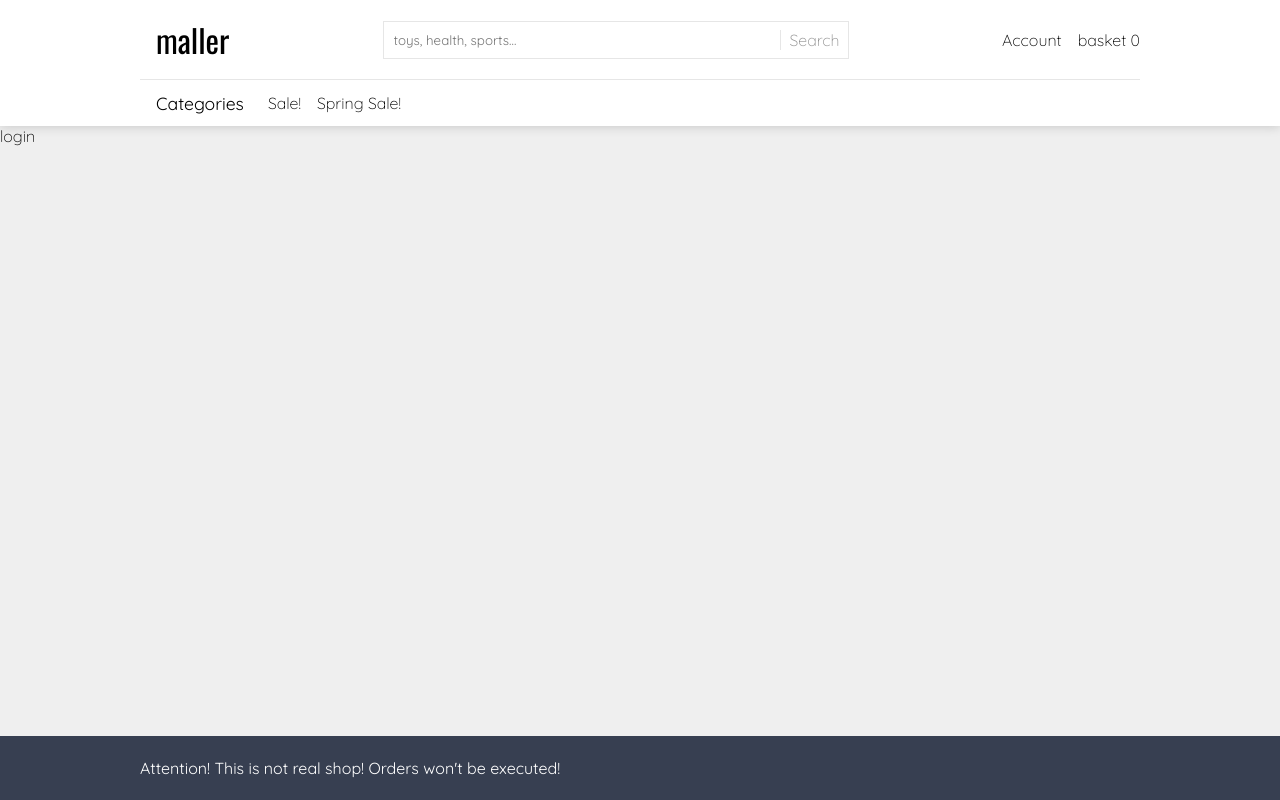
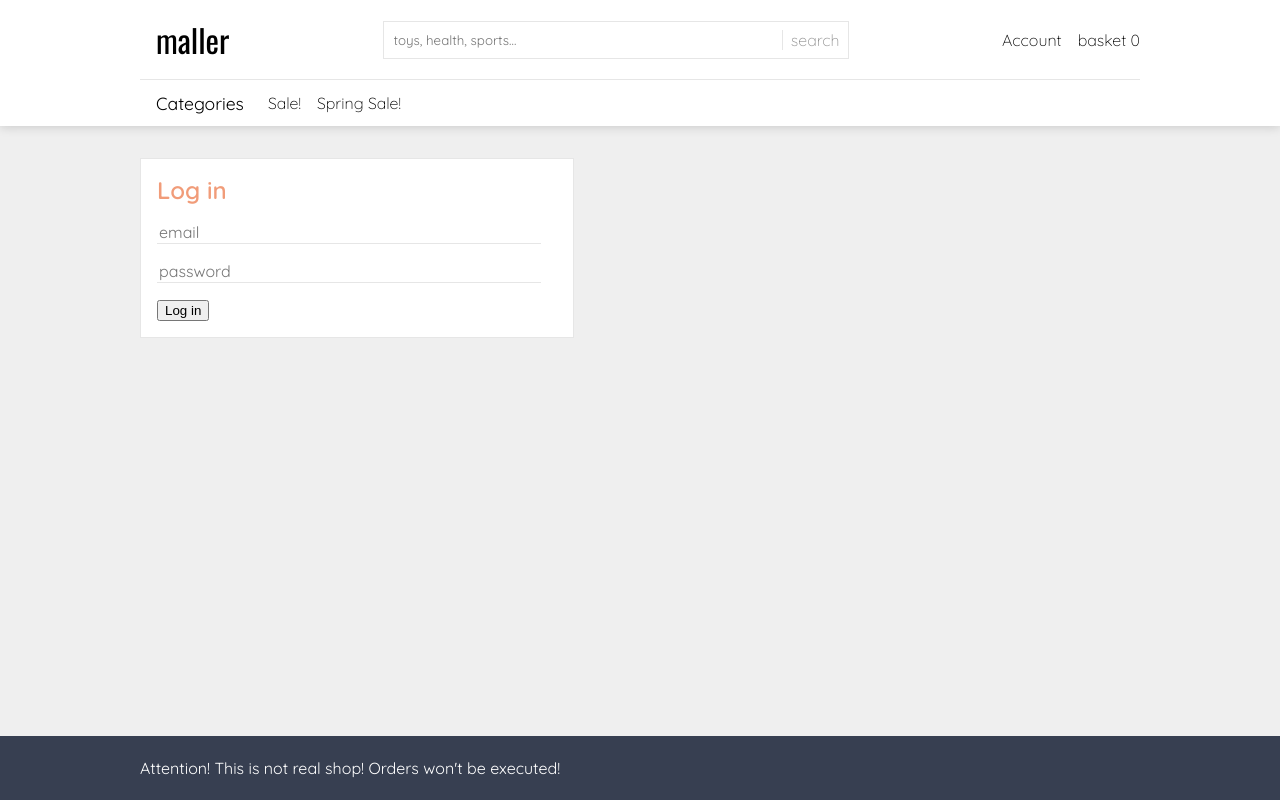
Before and after one commit to krzygrzywygrzy/maller, a React (Create React App) app: page /login in a window 1280 px wide. Built offline with nearby package versions, Linux system fonts and the light colour scheme; no server answers; the database is empty.

Commit message:
reducers & actions code documentation, logInPage layout

```diff
--- a/src/core/navbar/navbar.css
+++ b/src/core/navbar/navbar.css
@@ -97,7 +97,7 @@ li:hover,
 }
 
 .search_btn {
-  color: black;
+  color: #f19c79;
 }
 
 .navbar-options {
--- a/src/core/navbar/navbar.tsx
+++ b/src/core/navbar/navbar.tsx
@@ -2,7 +2,7 @@ import { connect } from "react-redux";
 import { Link } from "wouter";
 import Basket from "../../interfaces/basket";
 import "./navbar.css";
-import React, { useState, useEffect, useRef } from "react";
+import React, { useState, useEffect } from "react";
 import CategoryList from "./categoryList";
 import { getCategoryAction } from "../../store/actions/categoryActions";
 import Category from "../../interfaces/categories";
@@ -25,12 +25,6 @@ const Navbar: React.FC<NavbarProps> = ({
     if (categories.length === 0) getCategories();
   }, []);
 
-  useEffect(() => {
-    //TODO: close menu after clicking outside of it
-    if (showCategory) {
-    }
-  }, [showCategory]);
-
   const handleChange = (phrase: String) => {
     //TODO: search in db
   };
@@ -52,7 +46,9 @@ const Navbar: React.FC<NavbarProps> = ({
               onChange={(e) => handleChange(e.target.value)}
               placeholder="toys, health, sports..."
             />
-            <div className="search_btn">Search</div>
+            <div className="search_btn">
+              <span>search</span>
+            </div>
           </div>
         </div>
         <div className="navbar-options">
--- a/src/index.css
+++ b/src/index.css
@@ -32,12 +32,12 @@ a {
   text-decoration: none;
 }
 
-input[type="text"] {
+input {
   border: none;
   width: 95%;
   font-family: "Quicksand", sans-serif;
 }
-input[type="text"]:focus {
+input:focus {
   outline: none;
 }
 
--- /dev/null
+++ b/src/pages/auth/auth.css
@@ -0,0 +1,27 @@
+.form-container {
+  background: white;
+  padding: 1rem;
+  width: 40%;
+  border: 1px solid #e6e6e6;
+}
+
+.input-container {
+  margin-bottom: 1rem;
+}
+
+.input-container > input {
+  border-bottom: 1px solid #e6e6e6;
+  font-size: 1rem;
+  transition: all 0.3s ease-in;
+}
+
+.input-container > input:focus {
+  border-bottom: 1px solid #f19c79;
+}
+
+.form-title {
+  color: #f19c79;
+  font-size: 1.5rem;
+  font-weight: 600;
+  margin-bottom: 1rem;
+}
--- a/src/pages/auth/login.tsx
+++ b/src/pages/auth/login.tsx
@@ -1,5 +1,58 @@
-const LogInPage = () => {
-  return <div>login</div>;
+import React, { useState } from "react";
+import { connect } from "react-redux";
+import { logInAction } from "../../store/actions/authActions";
+import "./auth.css";
+
+interface LogInPageProps {
+  logInAction: Function;
+}
+
+const LogInPage: React.FC<LogInPageProps> = ({
+  logInAction,
+}: LogInPageProps) => {
+  const [email, setEmail] = useState<String>("");
+  const [password, setPassword] = useState<String>("");
+
+  const handleSubmit = () => {
+    //TODO: check if email has proper format
+    console.log("submit!");
+  };
+
+  return (
+    <div className="container">
+      <div className="form-container">
+        <div className="form-title">
+          <span>Log in</span>
+        </div>
+        <div className="input-container">
+          <input
+            type="text"
+            placeholder="email"
+            onChange={(e) => {
+              setEmail(e.target.value);
+            }}
+          />
+        </div>
+        <div className="input-container">
+          <input
+            type="password"
+            placeholder="password"
+            onChange={(e) => {
+              setPassword(e.target.value);
+            }}
+          />
+        </div>
+        <button onClick={handleSubmit}>Log in</button>
+      </div>
+    </div>
+  );
 };
 
-export default LogInPage;
+const mapDispatchToProps = (dispatch: Function) => {
+  return {
+    logInAction: (email: string, password: string) =>
+      dispatch(logInAction(email, password)),
+  };
+};
+
+export default connect(null, mapDispatchToProps)(LogInPage);
--- a/src/store/actions/authActions.ts
+++ b/src/store/actions/authActions.ts
@@ -3,6 +3,18 @@ import { ThunkAction, ThunkDispatch } from "redux-thunk";
 import { auth } from "../../services/firebase.config";
 import { rootState } from "../reducers/rootReducer";
 
+/**
+ * Redux Thunk actions for user authorization
+ */
+
+/**
+ * handles user sign up
+ *
+ * @param email -> email user provides in SignUpPage
+ * @param password -> password user provides in SignUpPAge
+ *
+ * dispatches {authReducer} action
+ */
 const signUpAction: ActionCreator<
   ThunkAction<Promise<void>, rootState, void, Action>
 > = (email: string, password: string) => {
@@ -20,6 +32,15 @@ const signUpAction: ActionCreator<
   };
 };
 
+/**
+ * handles user login
+ *
+ * @param email -> email user provides in LogInPage
+ * @param password -> password user provides in LogInPage
+ *
+ *  dispatches {authReducer} action
+ */
+
 const logInAction: ActionCreator<
   ThunkAction<Promise<void>, rootState, void, Action>
 > = (email: string, password: string) => {
@@ -28,4 +49,4 @@ const logInAction: ActionCreator<
   };
 };
 
-export { signUpAction };
+export { signUpAction, logInAction };
--- a/src/store/actions/categoryActions.ts
+++ b/src/store/actions/categoryActions.ts
@@ -4,6 +4,11 @@ import Category from "../../interfaces/categories";
 import { ThunkAction, ThunkDispatch } from "redux-thunk";
 import { rootState } from "../reducers/rootReducer";
 
+/**
+ * Redux Thunk action for categories
+ * gets cateogry list from firebase
+ * dispatches {categoryReducer} 'LOAD_CATEGORIES' action
+ */
 const getCategoryAction: ActionCreator<
   ThunkAction<Promise<void>, rootState, void, Action>
 > = () => {
```
Also changed, not shown: src/store/reducers/categoryReducer.ts (+12 -8 lines), src/store/reducers/rootReducer.ts (+7 -0 lines).
